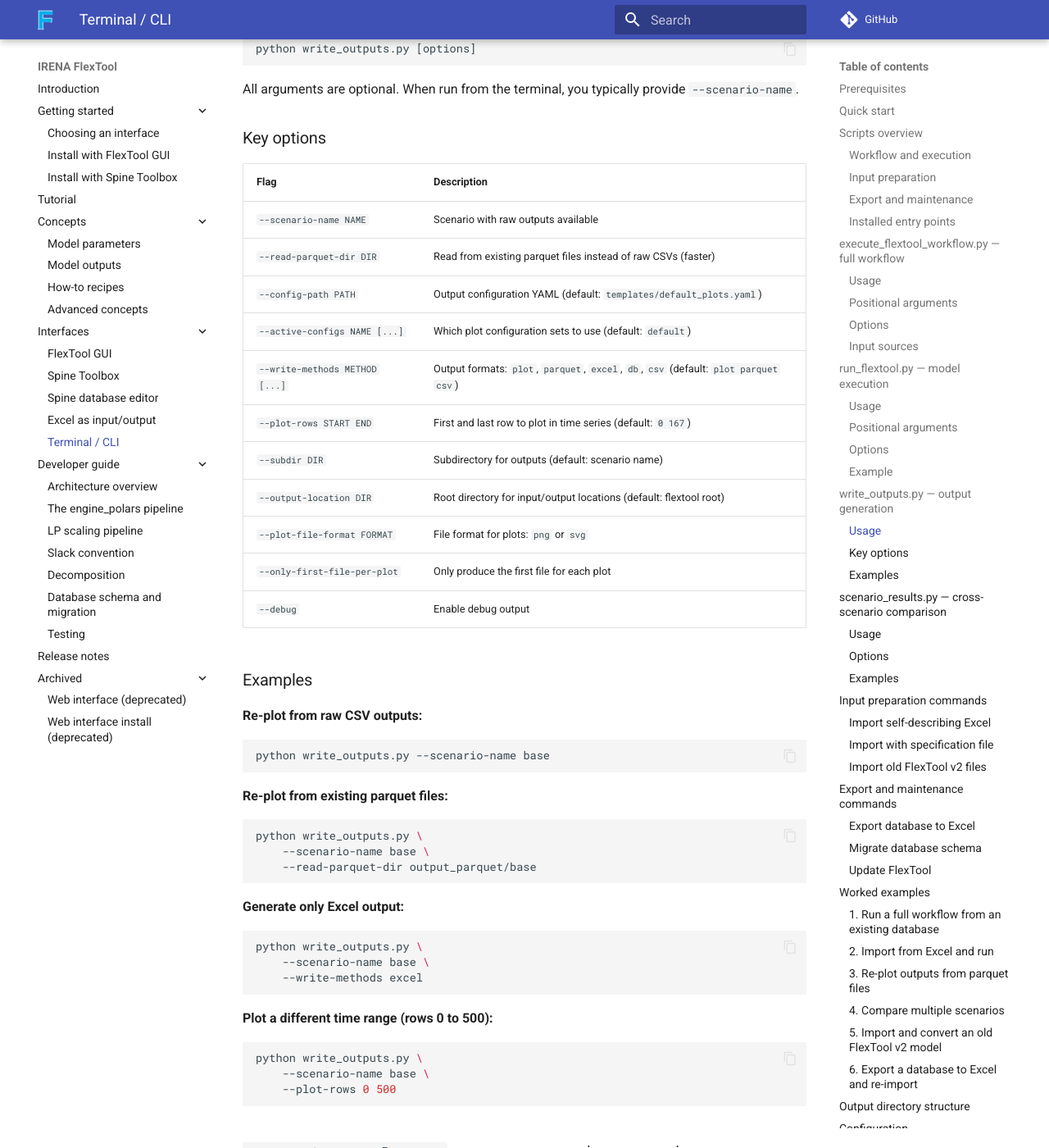
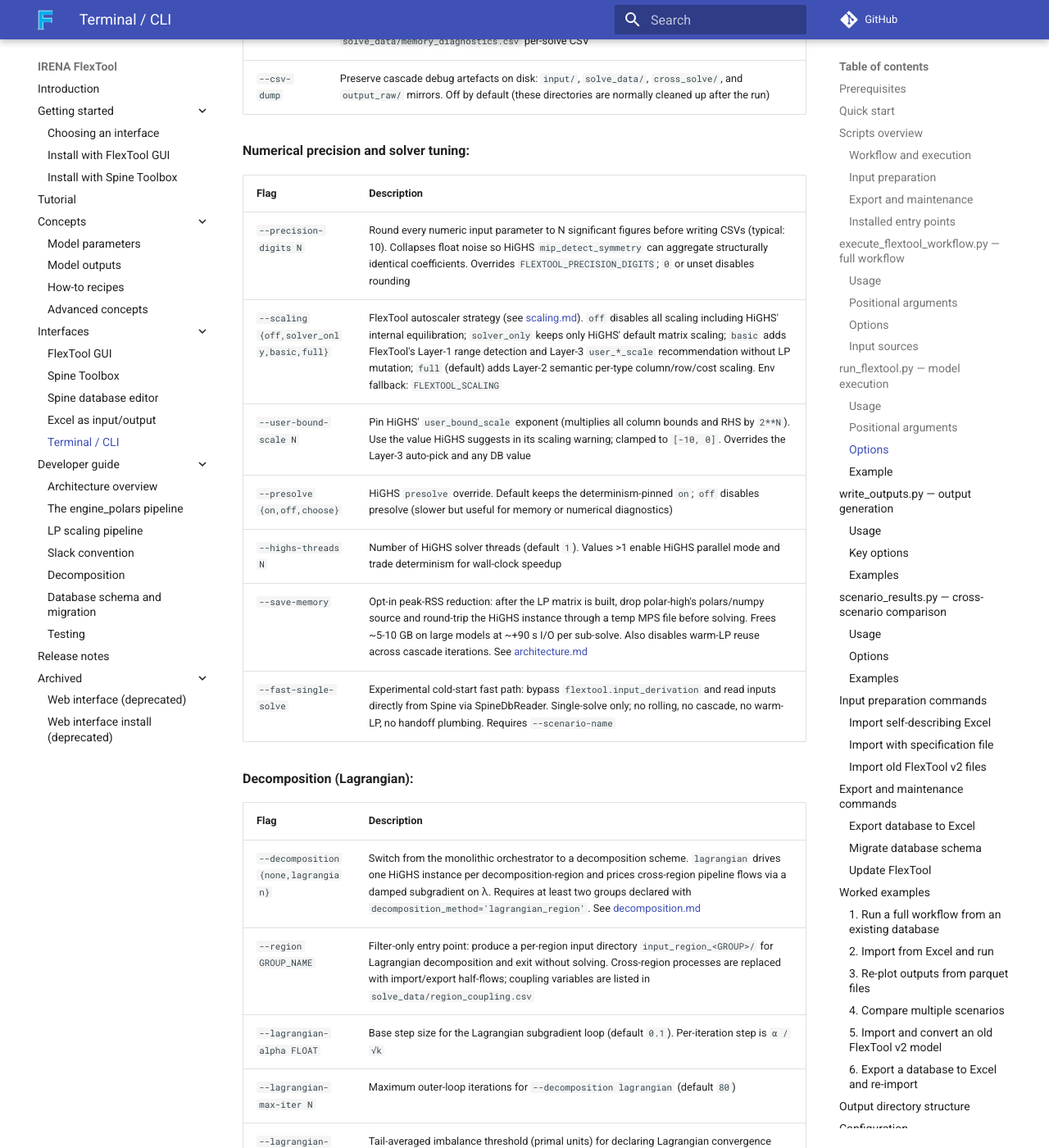
Before and after one commit to irena-flextool/flextool, an MkDocs documentation site: the page built from docs/terminal_workflow.md, in a window 1280 px wide and 1400 px high, scrolled down 5729 px. Shown: the whole window at 82% size. Built offline with MkDocs 1.6.1 and Material for MkDocs 9.7.7, drawn with Linux system fonts in a browser that asks for light colours; comment, search, counter and statistics services are not loaded; some of the changed text lies outside the part shown.

Commit message:
docs/terminal_workflow.md: refresh CLI flag tables for v4.0.0a1
Add missing flags to run_flextool.py and write_outputs.py tables; regroup
run_flextool options by purpose (run control / debug / numerical tuning /
decomposition). Fix stale 'version/' schema-template path.

New flags documented:
- run_flextool: --save-memory, --csv-dump, --scaling, --user-bound-scale,
  --presolve, --highs-threads, --precision-digits, --fast-single-solve,
  --decomposition, --region, --lagrangian-{alpha,max-iter,tolerance},
  --settings-db-url, --output-spreadsheet, --output-subdir,
  --flextool-location
- write_outputs: --input-db-url, --output-locations-db-url,
  --settings-db-url, --single-result

Modified:
- --debug semantics updated (verbose mem checkpoints + per-solve CSV).
- --write-methods default for write_outputs corrected to plot/parquet/excel.

Follow-up flagged for source-level fix (not docs): cmd_run_flextool.py
and cmd_write_outputs.py argparse help still say templates/default_plots.yaml
while runtime resolves to bundled schemas/default_plots.yaml.

````diff
--- a/docs/terminal_workflow.md
+++ b/docs/terminal_workflow.md
@@ -109,11 +109,11 @@ python execute_flextool_workflow.py INPUT_DB_URL OUTPUT_DB_URL SCENARIO_NAME [op
 | `--csv-directory-path PATH` | Path to directory containing CSV input files |
 | `--output-methods METHOD [...]` | Output formats: `plot`, `parquet`, `excel`, `csv` (default: `plot parquet csv`) |
 | `--output-subdir DIR` | Subdirectory for output files (default: scenario name) |
-| `--output-config PATH` | Path to output configuration YAML (default: `templates/default_plots.yaml`) |
+| `--output-config PATH` | Path to output configuration YAML (default: bundled `flextool/schemas/default_plots.yaml`) |
 | `--skip-input-prep` | Skip input preparation (assumes database already exists) |
 | `--skip-model-run` | Skip model execution (assumes model has already been run) |
 | `--skip-output-write` | Skip output generation |
-| `--debug` | Enable debug output |
+| `--debug` | Forward `--debug` to the model run (enables verbose memory checkpoints and per-solve CSV diagnostics) |
 
 ### Input sources
 
@@ -160,17 +160,51 @@ python run_flextool.py INPUT_DB_URL [OUTPUT_DB_URL] [options]
 
 ### Options
 
+**Run control and I/O paths:**
+
 | Flag | Description |
 |---|---|
-| `--scenario-name NAME` | Scenario name to execute (if omitted, uses database filter) |
+| `--scenario-name NAME` | Scenario name to execute (if omitted, uses the active DB filter) |
+| `--settings-db-url URL` | Settings DB consulted for post-processing defaults |
+| `--output-spreadsheet PATH` | Save results to a spreadsheet file |
 | `--write-methods METHOD [...]` | Output formats: `plot`, `parquet`, `excel`, `csv` (default: `plot parquet`) |
 | `--output-config PATH` | Path to output configuration YAML (default: `templates/default_plots.yaml`) |
-| `--active-configs NAME [...]` | Which plot configuration sets to use |
-| `--plot-rows START END` | First and last row to plot in time series |
+| `--active-configs NAME [...]` | Which plot configuration sets to use (default: `default`) |
+| `--plot-rows START END` | First and last row to plot in time series (default: `0 167`) |
 | `--output-location DIR` | Override output location path |
-| `--work-folder DIR` | Working directory for intermediate files |
-| `--only-first-file-per-plot` | Only produce the first file for each plot |
-| `--debug` | Enable debug output |
+| `--output-subdir NAME` | Subdirectory under `output_parquet/` etc. (default: scenario name) |
+| `--flextool-location PATH` | Spine Toolbox shim: directs outputs to the FlexTool repo root rather than the work directory |
+| `--work-folder DIR` | Working directory for intermediate files (default: CWD). Enables parallel scenario execution by isolating each run |
+| `--only-first-file-per-plot` | Only produce the first file for each plot (quick overview mode) |
+
+**Debug and diagnostics:**
+
+| Flag | Description |
+|---|---|
+| `--debug` | Enable verbose logging, per-checkpoint memory trace, and a `solve_data/memory_diagnostics.csv` per-solve CSV |
+| `--csv-dump` | Preserve cascade debug artefacts on disk: `input/`, `solve_data/`, `cross_solve/`, and `output_raw/` mirrors. Off by default (these directories are normally cleaned up after the run) |
+
+**Numerical precision and solver tuning:**
+
+| Flag | Description |
+|---|---|
+| `--precision-digits N` | Round every numeric input parameter to N significant figures before writing CSVs (typical: 10). Collapses float noise so HiGHS `mip_detect_symmetry` can aggregate structurally identical coefficients. Overrides `FLEXTOOL_PRECISION_DIGITS`; `0` or unset disables rounding |
+| `--scaling {off,solver_only,basic,full}` | FlexTool autoscaler strategy (see [scaling.md](dev/scaling.md)). `off` disables all scaling including HiGHS' internal equilibration; `solver_only` keeps only HiGHS' default matrix scaling; `basic` adds FlexTool's Layer-1 range detection and Layer-3 `user_*_scale` recommendation without LP mutation; `full` (default) adds Layer-2 semantic per-type column/row/cost scaling. Env fallback: `FLEXTOOL_SCALING` |
+| `--user-bound-scale N` | Pin HiGHS' `user_bound_scale` exponent (multiplies all column bounds and RHS by `2**N`). Use the value HiGHS suggests in its scaling warning; clamped to `[-10, 0]`. Overrides the Layer-3 auto-pick and any DB value |
+| `--presolve {on,off,choose}` | HiGHS `presolve` override. Default keeps the determinism-pinned `on`; `off` disables presolve (slower but useful for memory or numerical diagnostics) |
+| `--highs-threads N` | Number of HiGHS solver threads (default `1`). Values >1 enable HiGHS parallel mode and trade determinism for wall-clock speedup |
+| `--save-memory` | Opt-in peak-RSS reduction: after the LP matrix is built, drop polar-high's polars/numpy source and round-trip the HiGHS instance through a temp MPS file before solving. Frees ~5-10 GB on large models at ~+90 s I/O per sub-solve. Also disables warm-LP reuse across cascade iterations. See [architecture.md](dev/architecture.md) |
+| `--fast-single-solve` | Experimental cold-start fast path: bypass `flextool.input_derivation` and read inputs directly from Spine via SpineDbReader. Single-solve only; no rolling, no cascade, no warm-LP, no handoff plumbing. Requires `--scenario-name` |
+
+**Decomposition (Lagrangian):**
+
+| Flag | Description |
+|---|---|
+| `--decomposition {none,lagrangian}` | Switch from the monolithic orchestrator to a decomposition scheme. `lagrangian` drives one HiGHS instance per decomposition-region and prices cross-region pipeline flows via a damped subgradient on λ. Requires at least two groups declared with `decomposition_method='lagrangian_region'`. See [decomposition.md](dev/decomposition.md) |
+| `--region GROUP_NAME` | Filter-only entry point: produce a per-region input directory `input_region_<GROUP>/` for Lagrangian decomposition and exit without solving. Cross-region processes are replaced with import/export half-flows; coupling variables are listed in `solve_data/region_coupling.csv` |
+| `--lagrangian-alpha FLOAT` | Base step size for the Lagrangian subgradient loop (default `0.1`). Per-iteration step is `α / √k` |
+| `--lagrangian-max-iter N` | Maximum outer-loop iterations for `--decomposition lagrangian` (default `80`) |
+| `--lagrangian-tolerance FLOAT` | Tail-averaged imbalance threshold (primal units) for declaring Lagrangian convergence (default `1.0`) |
 
 ### Example
 
@@ -199,16 +233,20 @@ All arguments are optional. When run from the terminal, you typically provide `-
 
 | Flag | Description |
 |---|---|
-| `--scenario-name NAME` | Scenario with raw outputs available |
+| `--scenario-name NAME` | Scenario with raw outputs available (when re-plotting a single scenario from the terminal) |
+| `--input-db-url URL` | Input DB with scenario filter (used when `run_flextool.py` chains into this command from Toolbox) |
+| `--output-locations-db-url URL` | Output-locations DB holding paths of existing outputs (re-plotting from Toolbox) |
+| `--settings-db-url URL` | Settings DB consulted for unset parameters |
 | `--read-parquet-dir DIR` | Read from existing parquet files instead of raw CSVs (faster) |
 | `--config-path PATH` | Output configuration YAML (default: `templates/default_plots.yaml`) |
 | `--active-configs NAME [...]` | Which plot configuration sets to use (default: `default`) |
-| `--write-methods METHOD [...]` | Output formats: `plot`, `parquet`, `excel`, `db`, `csv` (default: `plot parquet csv`) |
+| `--write-methods METHOD [...]` | Output formats: `plot`, `parquet`, `excel`, `db`, `csv` (default: `plot parquet excel`) |
 | `--plot-rows START END` | First and last row to plot in time series (default: `0 167`) |
 | `--subdir DIR` | Subdirectory for outputs (default: scenario name) |
-| `--output-location DIR` | Root directory for input/output locations (default: flextool root) |
-| `--plot-file-format FORMAT` | File format for plots: `png` or `svg` |
-| `--only-first-file-per-plot` | Only produce the first file for each plot |
+| `--output-location DIR` | Root directory for input/output locations (default: flextool root); overridden by `--output-locations-db-url` |
+| `--plot-file-format {png,svg}` | File format for plots (default: `png`) |
+| `--only-first-file-per-plot` | Only produce the first file for each plot (quick overview mode) |
+| `--single-result KEY CSV_NAME PLOT_NAME PLOT_TYPE SUBPLOTS_PER_ROW LEGEND_POSITION` | Process a single result (overrides `--config-path`). Use `"null"` for None values |
 | `--debug` | Enable debug output |
 
 ### Examples
@@ -368,7 +406,7 @@ python -m flextool.cli.cmd_export_to_tabular \
 
 ### Migrate database schema
 
-Upgrades a database to the latest FlexTool schema version using the templates in `version/`.
+Upgrades a database to the latest FlexTool schema version using the templates bundled under `flextool/schemas/`.
 
 ```bash
 python -m flextool.cli.cmd_migrate_database input.sqlite
````
